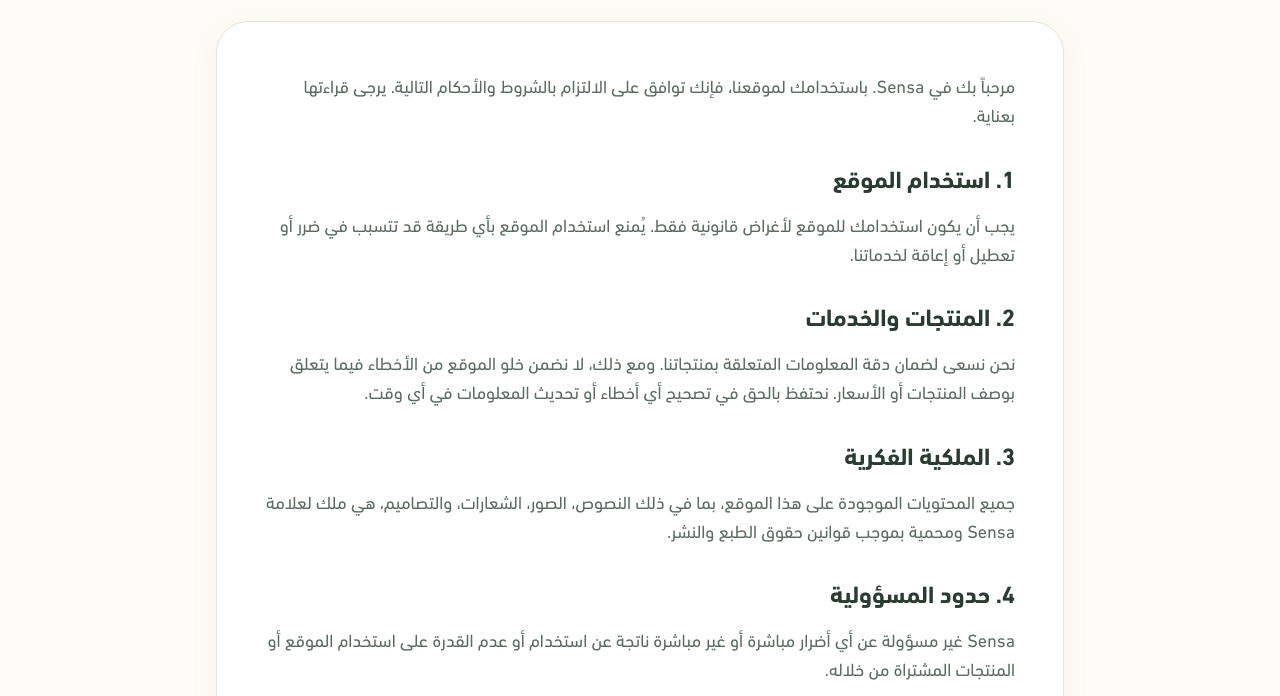
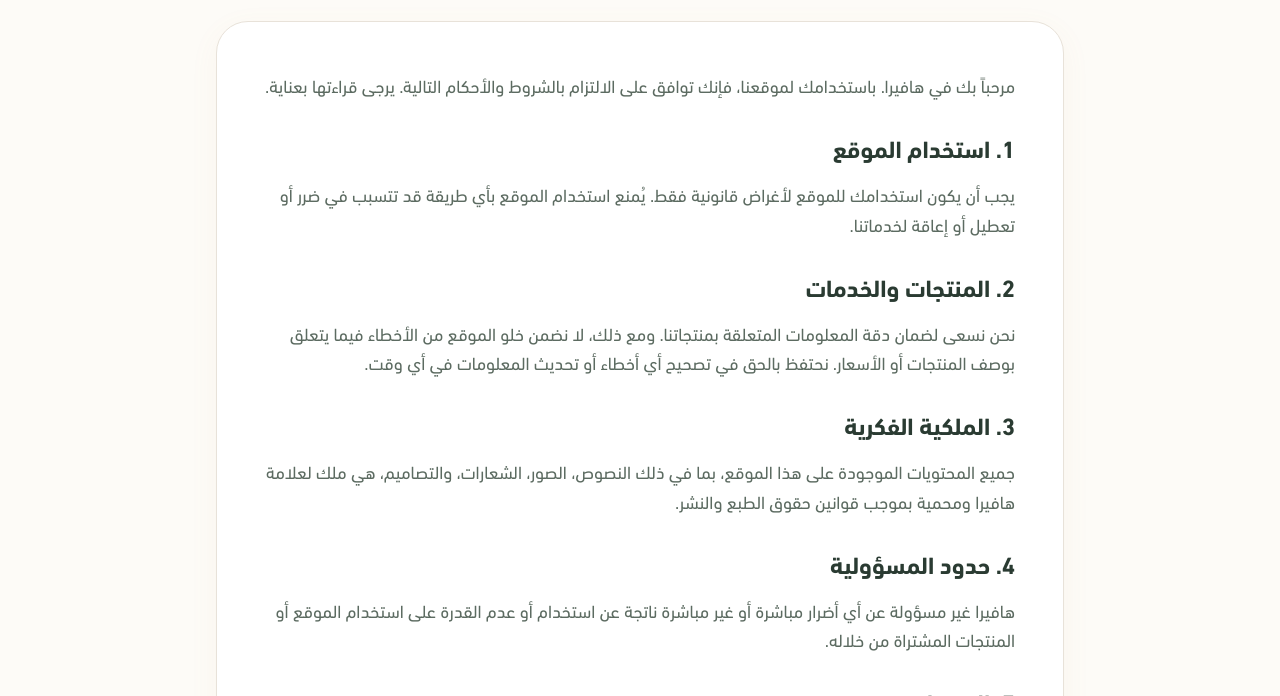
Before and after one commit to MersalHussin/Hevera, a Next.js app: page /terms in a window 1280 px wide. Shown: the part 256-952 px from the top of the page. Built offline with nearby package versions, Linux system fonts and the light colour scheme; no server answers.

Commit message:
docs: update privacy policy and terms pages

```diff
--- a/src/app/privacy-policy/page.tsx
+++ b/src/app/privacy-policy/page.tsx
@@ -27,7 +27,7 @@
         <div className="space-y-8 text-lg text-[#5C6B61] leading-relaxed bg-white p-8 md:p-12 rounded-[2rem] shadow-[0_8px_30px_rgba(197,160,89,0.06)] border border-[#E8E2D9]">
           {isAr ? (
             <>
-              <p>مرحباً بك في Sensa. نحن نحترم خصوصيتك ونلتزم بحماية بياناتك الشخصية. توضح سياسة الخصوصية هذه كيف نجمع ونستخدم ونحمي معلوماتك عند زيارة موقعنا.</p>
+              <p>مرحباً بك في هافيرا. نحن نحترم خصوصيتك ونلتزم بحماية بياناتك الشخصية. توضح سياسة الخصوصية هذه كيف نجمع ونستخدم ونحمي معلوماتك عند زيارة موقعنا.</p>
 
               <h2 className="text-2xl font-bold text-[#2A3B32] mt-8 mb-4">1. المعلومات التي نجمعها</h2>
               <p>قد نقوم بجمع بيانات شخصية مثل الاسم، البريد الإلكتروني، ورقم الهاتف عند التسجيل أو التواصل معنا أو إتمام عملية الشراء.</p>
@@ -46,7 +46,7 @@
             </>
           ) : (
             <>
-              <p>Welcome to Sensa. We respect your privacy and are committed to protecting your personal data. This privacy policy explains how we collect, use, and safeguard your information when you visit our website.</p>
+              <p>Welcome to Hevera. We respect your privacy and are committed to protecting your personal data. This privacy policy explains how we collect, use, and safeguard your information when you visit our website.</p>
 
               <h2 className="text-2xl font-bold text-[#2A3B32] mt-8 mb-4">1. Information We Collect</h2>
               <p>We may collect personal data such as your name, email address, and phone number when you register, contact us, or complete a purchase.</p>
--- a/src/app/terms/page.tsx
+++ b/src/app/terms/page.tsx
@@ -27,7 +27,7 @@
         <div className="space-y-8 text-lg text-[#5C6B61] leading-relaxed bg-white p-8 md:p-12 rounded-[2rem] shadow-[0_8px_30px_rgba(197,160,89,0.06)] border border-[#E8E2D9]">
           {isAr ? (
             <>
-              <p>مرحباً بك في Sensa. باستخدامك لموقعنا، فإنك توافق على الالتزام بالشروط والأحكام التالية. يرجى قراءتها بعناية.</p>
+              <p>مرحباً بك في هافيرا. باستخدامك لموقعنا، فإنك توافق على الالتزام بالشروط والأحكام التالية. يرجى قراءتها بعناية.</p>
 
               <h2 className="text-2xl font-bold text-[#2A3B32] mt-8 mb-4">1. استخدام الموقع</h2>
               <p>يجب أن يكون استخدامك للموقع لأغراض قانونية فقط. يُمنع استخدام الموقع بأي طريقة قد تتسبب في ضرر أو تعطيل أو إعاقة لخدماتنا.</p>
@@ -36,17 +36,17 @@
               <p>نحن نسعى لضمان دقة المعلومات المتعلقة بمنتجاتنا. ومع ذلك، لا نضمن خلو الموقع من الأخطاء فيما يتعلق بوصف المنتجات أو الأسعار. نحتفظ بالحق في تصحيح أي أخطاء أو تحديث المعلومات في أي وقت.</p>
 
               <h2 className="text-2xl font-bold text-[#2A3B32] mt-8 mb-4">3. الملكية الفكرية</h2>
-              <p>جميع المحتويات الموجودة على هذا الموقع، بما في ذلك النصوص، الصور، الشعارات، والتصاميم، هي ملك لعلامة Sensa ومحمية بموجب قوانين حقوق الطبع والنشر.</p>
+              <p>جميع المحتويات الموجودة على هذا الموقع، بما في ذلك النصوص، الصور، الشعارات، والتصاميم، هي ملك لعلامة هافيرا ومحمية بموجب قوانين حقوق الطبع والنشر.</p>
 
               <h2 className="text-2xl font-bold text-[#2A3B32] mt-8 mb-4">4. حدود المسؤولية</h2>
-              <p>Sensa غير مسؤولة عن أي أضرار مباشرة أو غير مباشرة ناتجة عن استخدام أو عدم القدرة على استخدام الموقع أو المنتجات المشتراة من خلاله.</p>
+              <p>هافيرا غير مسؤولة عن أي أضرار مباشرة أو غير مباشرة ناتجة عن استخدام أو عدم القدرة على استخدام الموقع أو المنتجات المشتراة من خلاله.</p>
 
               <h2 className="text-2xl font-bold text-[#2A3B32] mt-8 mb-4">5. التعديلات</h2>
               <p>نحتفظ بالحق في تعديل هذه الشروط والأحكام في أي وقت. استمرارك في استخدام الموقع بعد أي تغييرات يُعد قبولاً لهذه التعديلات.</p>
             </>
           ) : (
             <>
-              <p>Welcome to Sensa. By using our website, you agree to comply with and be bound by the following terms and conditions. Please read them carefully.</p>
+              <p>Welcome to Hevera. By using our website, you agree to comply with and be bound by the following terms and conditions. Please read them carefully.</p>
 
               <h2 className="text-2xl font-bold text-[#2A3B32] mt-8 mb-4">1. Use of the Site</h2>
               <p>Your use of the site must be for lawful purposes only. You are prohibited from using the site in any way that causes, or may cause, damage to the website or impairment of the availability or accessibility of the site.</p>
@@ -55,10 +55,10 @@
               <p>We strive to ensure the accuracy of the information regarding our products. However, we do not warrant that product descriptions or pricing are error-free. We reserve the right to correct any errors and update information at any time.</p>
 
               <h2 className="text-2xl font-bold text-[#2A3B32] mt-8 mb-4">3. Intellectual Property</h2>
-              <p>All content on this website, including text, graphics, logos, and designs, is the property of Sensa and is protected by applicable copyright laws.</p>
+              <p>All content on this website, including text, graphics, logos, and designs, is the property of Hevera and is protected by applicable copyright laws.</p>
 
               <h2 className="text-2xl font-bold text-[#2A3B32] mt-8 mb-4">4. Limitation of Liability</h2>
-              <p>Sensa shall not be liable for any direct, indirect, incidental, or consequential damages resulting from the use or inability to use our site or products purchased through it.</p>
+              <p>Hevera shall not be liable for any direct, indirect, incidental, or consequential damages resulting from the use or inability to use our site or products purchased through it.</p>
 
               <h2 className="text-2xl font-bold text-[#2A3B32] mt-8 mb-4">5. Amendments</h2>
               <p>We reserve the right to amend these Terms & Conditions at any time. Your continued use of the website following any changes constitutes your acceptance of the new terms.</p>
```
